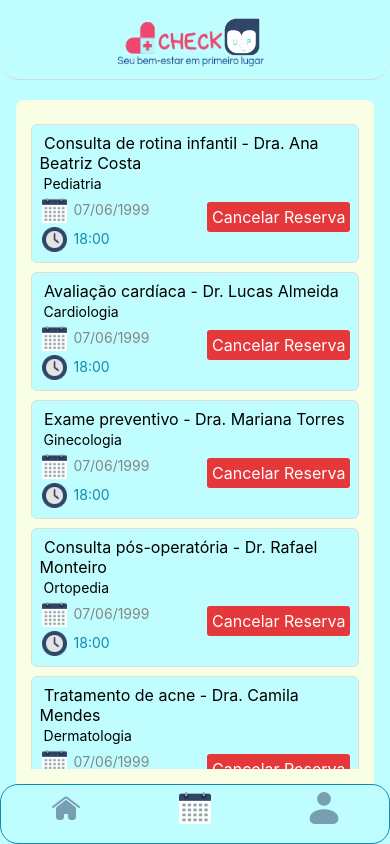
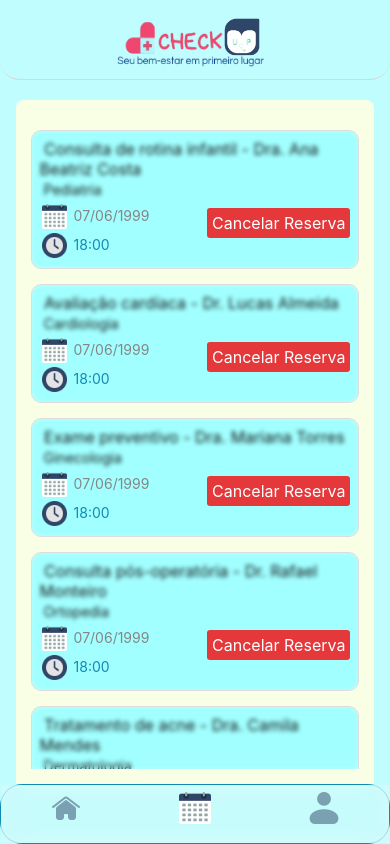
Before and after one commit to ArlanD3v/Check_Up, a React Native app in the folder check-up-mobile/: screen /Agendamentos in a window 390 px wide. Built offline with nearby package versions, Linux system fonts and the light colour scheme; what react-native-calendars would draw is missing.

Commit message:
Feat: Ajuste UX mobile

```diff
--- a/check-up-mobile/App.js
+++ b/check-up-mobile/App.js
@@ -21,5 +21,3 @@ function App() {
 	);
 }
 export default App
-
-//02:28 Aula 2
--- a/check-up-mobile/package.json
+++ b/check-up-mobile/package.json
@@ -13,6 +13,7 @@
     "@react-navigation/bottom-tabs": "^7.3.13",
     "@react-navigation/native": "^7.1.9",
     "expo": "53.0.9",
+    "expo-blur": "^14.1.4",
     "expo-linear-gradient": "~14.1.4",
     "expo-status-bar": "2.2.3",
     "react": "19.0.0",
--- a/check-up-mobile/src/components/appointment/appointment.jsx
+++ b/check-up-mobile/src/components/appointment/appointment.jsx
@@ -1,13 +1,15 @@
-import { Image, Text, View } from "react-native"
+import { Image, StyleSheet, Text, View } from "react-native"
 import { styles } from "./appointment.style.js"
 import icon from "../../constants/icon.js"
 import Button from "../button/button.jsx"
+import { BlurView } from "expo-blur"
 
 function Appointment(props) {
 	return <View style={styles.appointment}>
 		<Text style={styles.name}> {props.service} - {props.doctor}
 		</Text>
 		<Text style={styles.specialty}> {props.specialty}</Text>
+		<BlurView intensity={10} tint="light" style={StyleSheet.absoluteFill} />
 
 		<View style={styles.container}>
 			<View style={styles.containerBooking}>
--- a/check-up-mobile/src/components/appointment/appointment.style.js
+++ b/check-up-mobile/src/components/appointment/appointment.style.js
@@ -7,10 +7,13 @@ export const styles = {
 		marginTop: 1,
 		backgroundColor: COLORS.blueCeu,
 		padding: 8,
-		marginTop: 9,
+		marginTop: 15,
 		borderWidth: 1,
 		borderColor: COLORS.gray,
-		borderRadius: 6,
+		borderRadius: 10,
+		overflow: "hidden",
+		position: "relative",
+		elevation: 3
 
 	},
 
--- a/check-up-mobile/src/components/doctor/doctor.jsx
+++ b/check-up-mobile/src/components/doctor/doctor.jsx
@@ -1,10 +1,12 @@
-import { Image, TouchableOpacity, Text, View } from "react-native";
+import { Image, TouchableOpacity, Text, View, StyleSheet } from "react-native";
 import { styles } from "./doctor.style.js";
+import { BlurView } from "expo-blur";
 
 function Doctor(props) {
 	return <TouchableOpacity style={styles.doctor}>
 		<Image source={props.icon} style={styles.icon} />
 
+		<BlurView intensity={10} tint="light" style={StyleSheet.absoluteFill} />
 		<View>
 			<Text style={styles.name} >{props.name}</Text>
 			<Text style={styles.specialty}>{props.specialty}</Text>
--- a/check-up-mobile/src/components/doctor/doctor.style.js
+++ b/check-up-mobile/src/components/doctor/doctor.style.js
@@ -6,13 +6,15 @@ export const styles = {
 		flex: 1,
 		backgroundColor: COLORS.blueCeu,
 		padding: 8,
-
 		flexDirection: "row",
-		borderWidth: 0.3,
+		borderWidth: 0.5,
 		borderColor: COLORS.Borda,
-		marginTop: 5,
+		marginTop: 10,
 		marginBottom: 3,
 		borderRadius: 10,
+		overflow: "hidden",
+		position: "relative",
+		elevation: 5
 	},
 	name: {
 		fontSize: FONT_SIZE.lg,
--- a/check-up-mobile/src/screens/abHome/abahome.style.js
+++ b/check-up-mobile/src/screens/abHome/abahome.style.js
@@ -8,6 +8,7 @@ export const styles = {
 		flex: 1,
 		backgroundColor: COLORS.blueCeu,
 		paddingTop: 20,
+
 	},
 
 	container: {
@@ -17,6 +18,7 @@ export const styles = {
 		backgroundColor: COLORS.BGCaixa,
 		borderTopEndRadius: 8,
 		borderTopLeftRadius: 8,
+
 
 	},
 	text: {
--- a/check-up-mobile/src/screens/abaCalendar/abacalendar.jsx
+++ b/check-up-mobile/src/screens/abaCalendar/abacalendar.jsx
@@ -2,7 +2,6 @@ import { FlatList, View } from "react-native";
 import { styles } from "./abacalendar.style.js";
 import { appointments } from "../../constants/data.js";
 import Appointment from "../../components/appointment/appointment.jsx";
-import icon from "../../constants/icon.js"
 
 
 function AbaCalendar() {
--- a/check-up-mobile/src/screens/main/main.jsx
+++ b/check-up-mobile/src/screens/main/main.jsx
@@ -1,11 +1,11 @@
-import { NavigationContainer } from "@react-navigation/native"
 import { createBottomTabNavigator } from "@react-navigation/bottom-tabs"
 import icon from "../../constants/icon.js"
+import { BlurView } from 'expo-blur';
 
 import AbaHome from "../abHome/abahome.jsx"
 import AbaCalendar from "../abaCalendar/abacalendar.jsx"
 import AbaProfile from "../abaProfile/abaprofile.jsx"
-import { View, Image } from "react-native"
+import { View, Image, StyleSheet } from "react-native"
 import { COLORS } from "../../constants/theme.js"
 
 
@@ -27,12 +27,10 @@ function Main() {
 				backgroundColor: COLORS.blueCeu
 			},
 			tabBarStyle: {
-				backgroundColor: COLORS.blueCeu,
 				height: 60,
 				borderWidth: 1,
 				borderColor: COLORS.azul1,
-				borderRadius: 18,
-
+				borderRadius: 22,
 
 			},
 			tabBarItemStyle: {
@@ -40,8 +38,13 @@ function Main() {
 				alignItems: 'center',
 				marginVertical: 4,
 
+			},
+			tabBarBackground: () => (
+				<BlurView tint="light" intensity={60} style={{
+					...StyleSheet.absoluteFillObject,
 
-			},
+				}} />
+			),
 			animation: "shift",
 
 		}}
```
Also changed, not shown: check-up-mobile/src/screens/abHome/abahome.jsx (+6 -2 lines), 1 other file (tests, documents, lock files or other folders).
